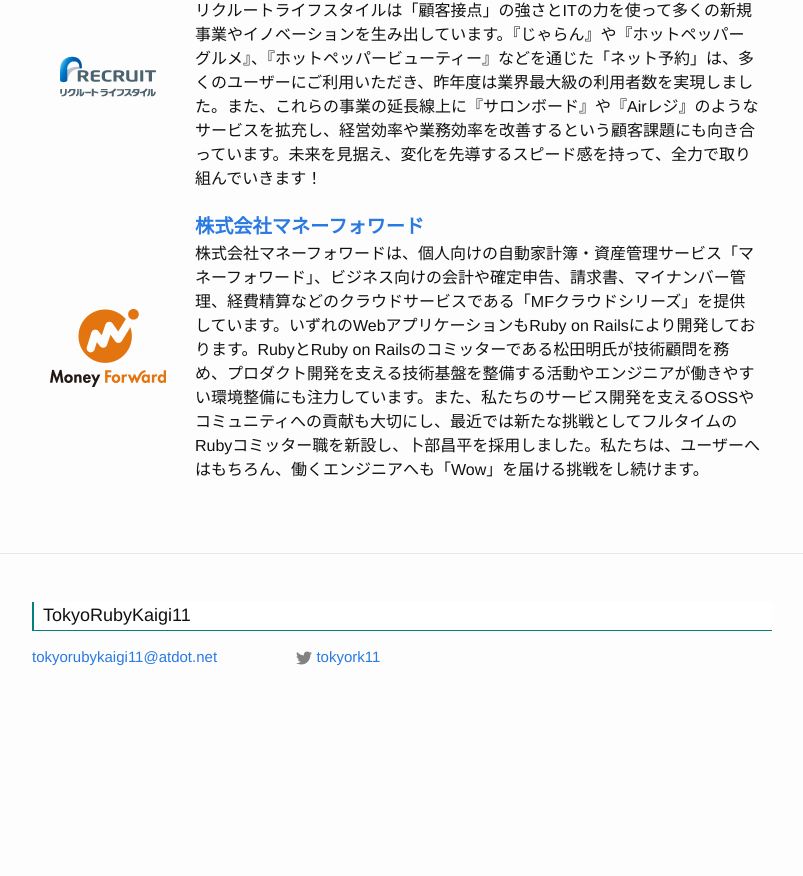
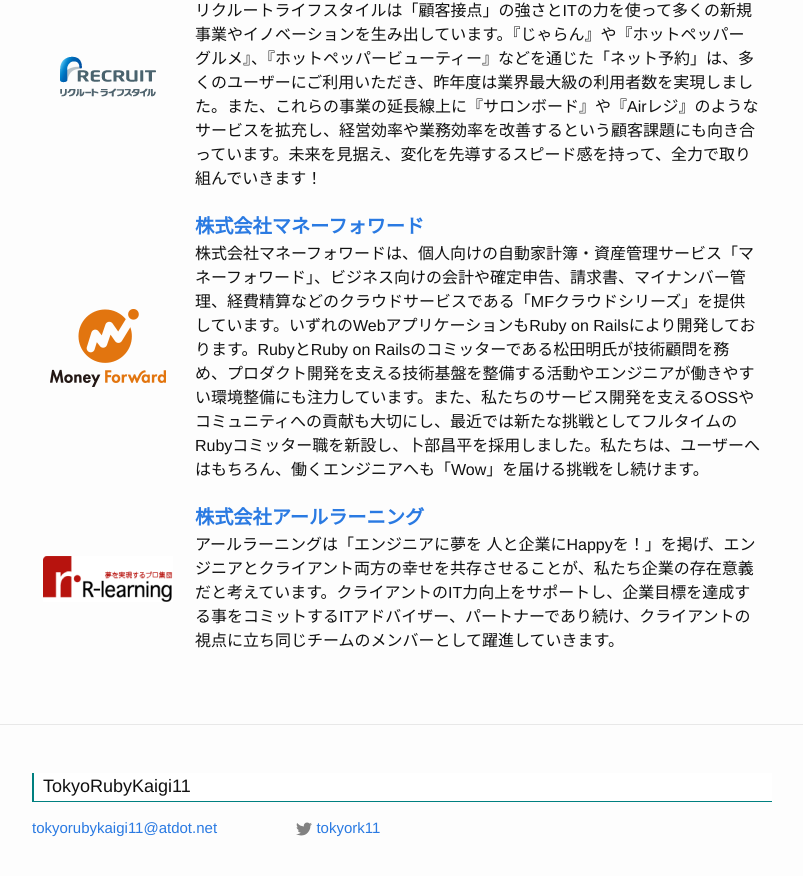
Before and after one commit to ko1/tokyo11, a Jekyll site: the page built from sponsors.html, in a window 1280 px wide and 900 px high, scrolled down 3005 px. Shown: the top 876 px of the window, without its empty margins (238-1041 px from the left). Built offline with Jekyll 4.4.1, drawn with Linux system fonts in a browser that asks for light colours; before the commit the page ends 3734 px from its top, so only the background shows below that.

Commit message:
add R-learning

```diff
--- a/_data/sponsors.yaml
+++ b/_data/sponsors.yaml
@@ -57,3 +57,7 @@
     image: MoneyForward_130.png
     link: http://corp.moneyforward.com/
     desc: 株式会社マネーフォワードは、個人向けの自動家計簿・資産管理サービス「マネーフォワード」、ビジネス向けの会計や確定申告、請求書、マイナンバー管理、経費精算などのクラウドサービスである「MFクラウドシリーズ」を提供しています。いずれのWebアプリケーションもRuby on Railsにより開発しております。RubyとRuby on Railsのコミッターである松田明氏が技術顧問を務め、プロダクト開発を支える技術基盤を整備する活動やエンジニアが働きやすい環境整備にも注力しています。また、私たちのサービス開発を支えるOSSやコミュニティへの貢献も大切にし、最近では新たな挑戦としてフルタイムのRubyコミッター職を新設し、卜部昌平を採用しました。私たちは、ユーザーへはもちろん、働くエンジニアへも「Wow」を届ける挑戦をし続けます。
+  - name: 株式会社アールラーニング
+    image: r-learning.png
+    link: https://www.r-learning.co.jp/
+    desc: アールラーニングは「エンジニアに夢を 人と企業にHappyを！」を掲げ、エンジニアとクライアント両方の幸せを共存させることが、私たち企業の存在意義だと考えています。クライアントのIT力向上をサポートし、企業目標を達成する事をコミットするITアドバイザー、パートナーであり続け、クライアントの視点に立ち同じチームのメンバーとして躍進していきます。
```
Also changed, not shown: image/r-learning.png (added).
